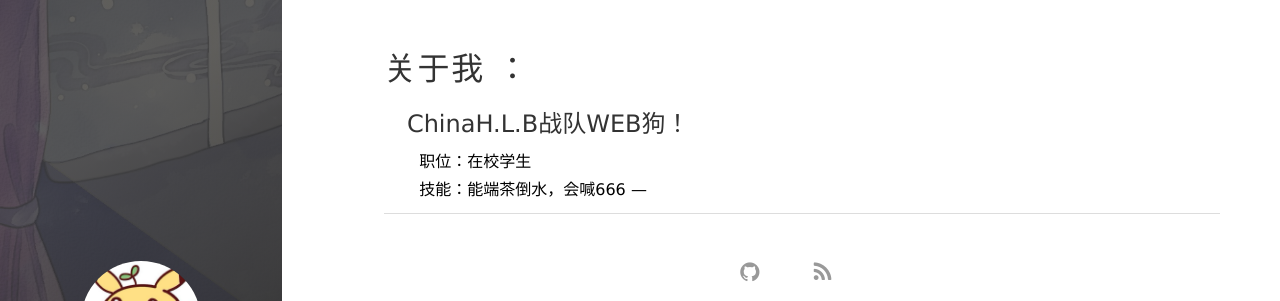
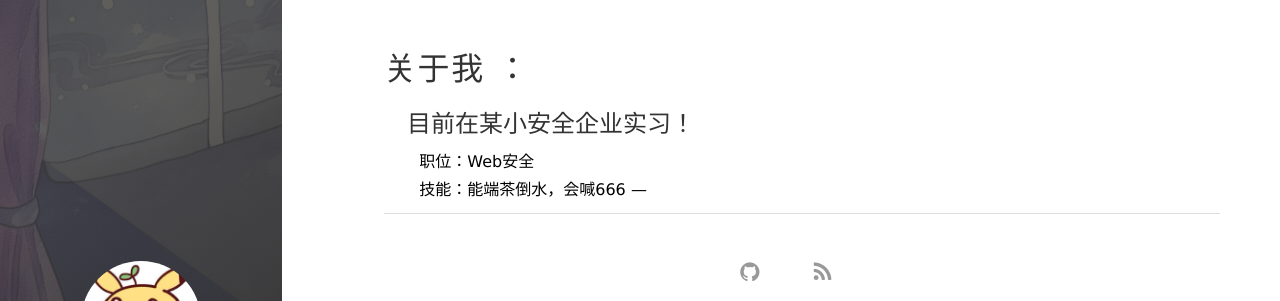
Before and after one commit to blubiu/blubiu.github.io, a Jekyll site: the page built from about.md, in a window 1280 px wide. Shown: the top 301 px of the page. Built offline with Jekyll 4.4.1, drawn with Linux system fonts in a browser that asks for light colours; nearby versions of some CDN libraries; comment, search, counter and statistics services are not loaded.

Commit message:
Update about.md

```diff
--- a/about.md
+++ b/about.md
@@ -2,8 +2,8 @@
 layout: page
 title: 关于我 ：
 ---
-    ChinaH.L.B战队WEB狗！
+    目前在某小安全企业实习！
 ---
-    职位：在校学生<br/>
+    职位：Web安全<br/>
     技能：能端茶倒水，会喊666
 ---
```
